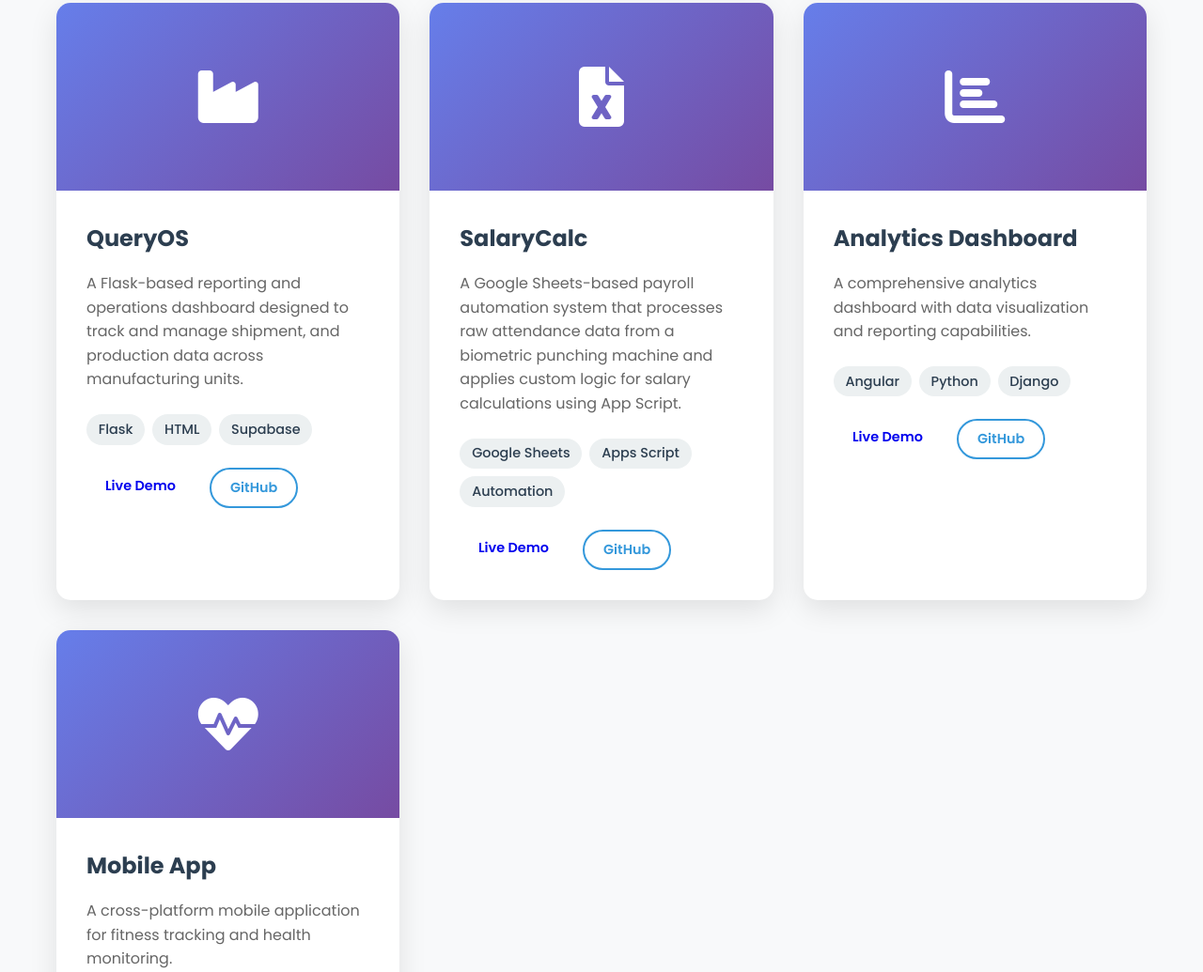
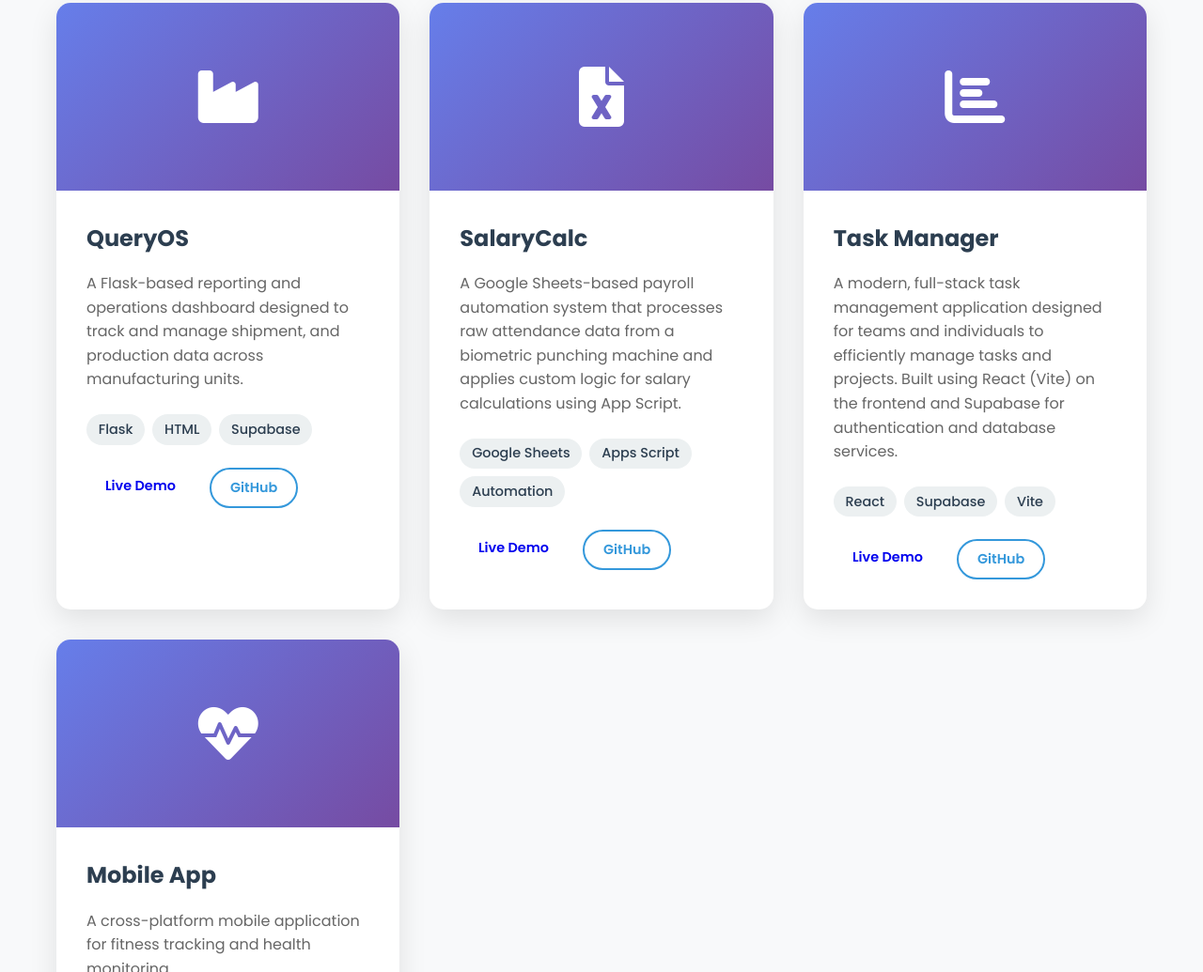
Before and after one commit to y-rajeev/portfolio, a website: page index.html in a window 1280 px wide. Shown: the part 2717-3752 px from the top of the page at 94% size. Drawn offline with Linux system fonts and the light colour scheme.

Commit message:
Updated content

```diff
--- a/index.html
+++ b/index.html
@@ -281,16 +281,16 @@
                         <i class="fas fa-chart-bar"></i>
                     </div>
                     <div class="project-content">
-                        <h3>Analytics Dashboard</h3>
-                        <p>A comprehensive analytics dashboard with data visualization and reporting capabilities.</p>
+                        <h3>Task Manager</h3>
+                        <p>A modern, full-stack task management application designed for teams and individuals to efficiently manage tasks and projects. Built using React (Vite) on the frontend and Supabase for authentication and database services.</p>
                         <div class="project-tech">
-                            <span>Angular</span>
-                            <span>Python</span>
-                            <span>Django</span>
+                            <span>React</span>
+                            <span>Supabase</span>
+                            <span>Vite</span>
                         </div>
                         <div class="project-links">
                             <a href="#" class="btn btn-small" target="_blank">Live Demo</a>
-                            <a href="#" class="btn btn-small btn-outline" target="_blank">GitHub</a>
+                            <a href="https://github.com/y-rajeev/task_manager.git" class="btn btn-small btn-outline" target="_blank">GitHub</a>
                         </div>
                     </div>
                 </div>
```
